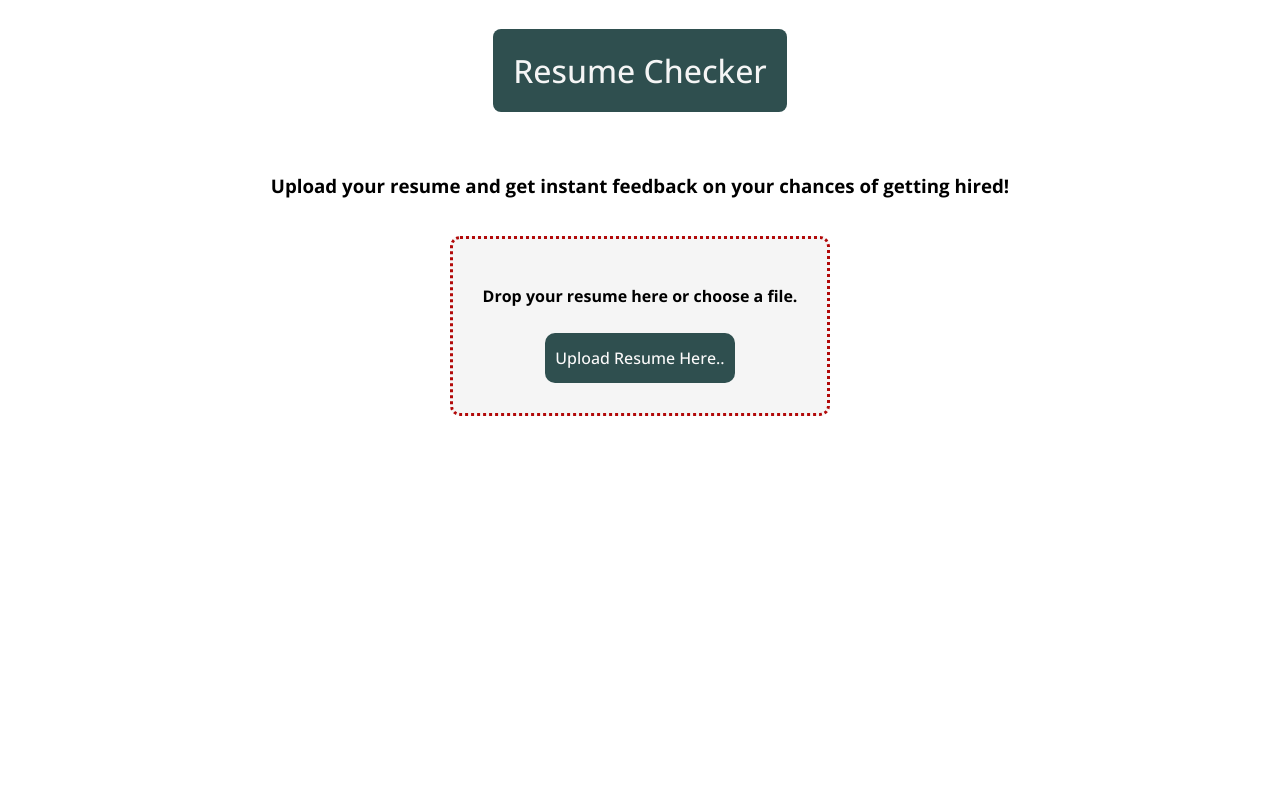
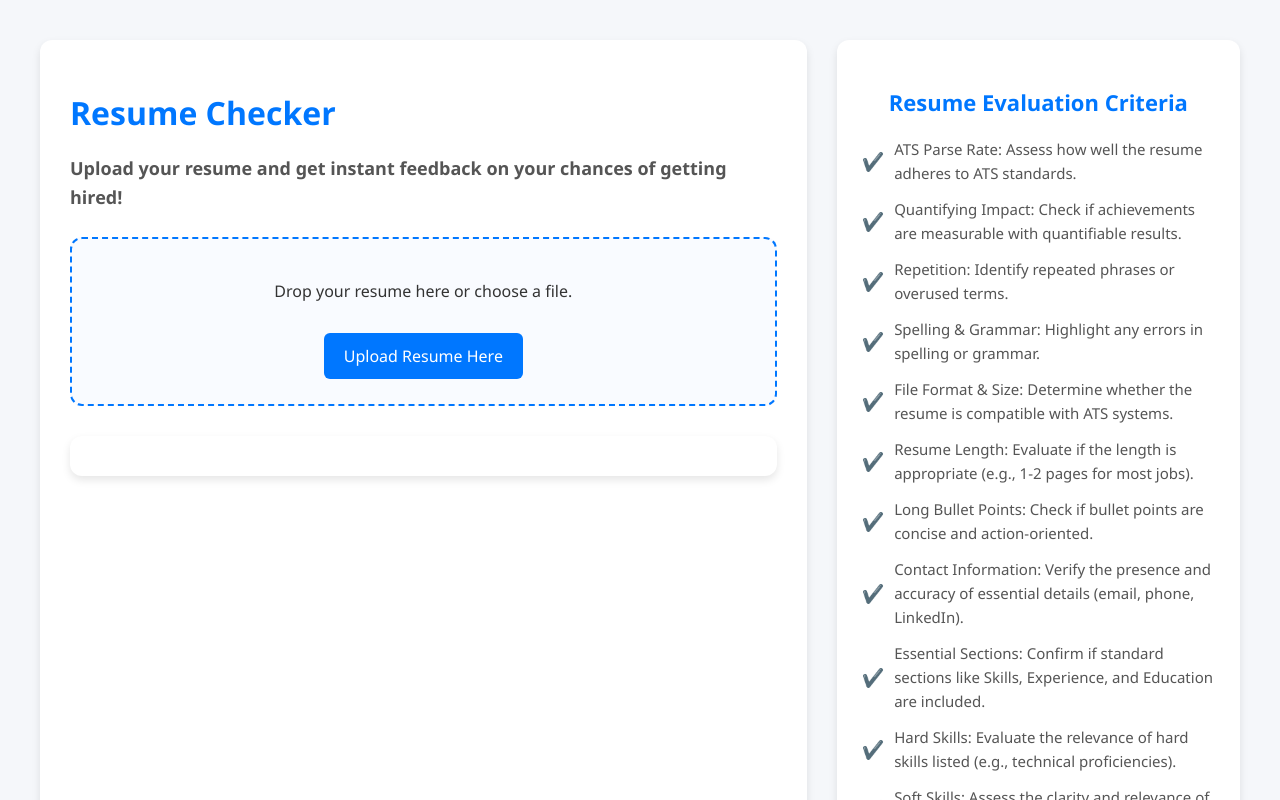
Before and after one commit to Rivalcoder/Resume-Sorter, a Next.js app: page / in a window 1280 px wide. Shown: the top 800 px of the page. Built offline with nearby package versions, Linux system fonts and the light colour scheme.

Commit message:
[Edit] Fine Tuning..

```diff
--- a/src/app/home.css
+++ b/src/app/home.css
@@ -1,95 +1,114 @@
-@import url('https://fonts.googleapis.com/css2?family=Open+Sans:ital,wght@0,300..800;1,300..800&display=swap');
+body {
+    margin: 0;
+    font-family: 'Segoe UI', Tahoma, Geneva, Verdana, sans-serif;
+    background-color: #f5f7fa;
+    color: #333;
+  }
 
-.home-body{
-    margin:0;
-    padding:0;
+  .home-container {
     display: flex;
-    align-items: center;
-    justify-content: center;
-    flex-direction: column;
-    font-family: "Open Sans", serif;
-    gap: 20px;
-}
+    flex-wrap: wrap;
+    justify-content: space-between;
+    padding: 40px;
+    gap: 30px;
+  }
 
-.head{
+  .left-section {
+    flex: 2;
+    background: #ffffff;
+    padding: 30px;
+    border-radius: 12px;
+    box-shadow: 0 4px 8px rgba(0, 0, 0, 0.1);
+  }
+
+  .head {
+    font-size: 32px;
+    color: #0077ff;
+    margin-bottom: 20px;
+  }
+
+  .subhead {
+    font-size: 18px;
+    margin-bottom: 25px;
+    color: #555;
+    line-height: 1.6;
+  }
+
+  .input-box {
+    background: #f9fbff;
+    border: 2px dashed #0077ff;
+    padding: 25px;
+    text-align: center;
+    border-radius: 12px;
+    transition: background-color 0.3s, border-color 0.3s;
+  }
+
+  .input-box:hover {
+    background-color: #eef6ff;
+    border-color: #0056b3;
+  }
+
+  .custom-file-label {
+    display: inline-block;
+    margin-top: 15px;
+    padding: 12px 20px;
+    background-color: #0077ff;
+    color: #fff;
+    border-radius: 6px;
+    cursor: pointer;
+    font-size: 16px;
     font-weight: 500;
-    background-color: darkslategrey;
-    padding :20px;
-    color: whitesmoke;
-    border-radius: 8px;
-}
+    transition: background-color 0.3s;
+  }
 
-.custom-file-label{
-    display: flex;
-    padding: 10px;
-    width:auto;
-    height: 30px;
-    background-color: darkslategrey;
-    color: #fcfbfb;
-    border-radius: 10px;
-    align-items: center;
-    justify-content: center;
-    font-weight: 500;
-}
+  .custom-file-label:hover {
+    background-color: #0056b3;
+  }
 
-.btn-1{
-    margin-top: 40px;
-    background-color: #4CAF50;
-    color: white;
-    font-size: large;
-    width: 130px;
-    height:50px;
-    border-radius: 50px;
+  .selected-file {
+    margin-top: 15px;
+    font-size: 15px;
+    color: #333;
+    font-style: italic;
+  }
 
-}
-.btn-1:hover{
-    background-color: #3e8e41;
-    cursor: pointer;
+  .response {
+    margin-top: 30px;
+  }
 
-}
-.btn-1:active{
-    scale: 1.05;
-}
-.input-box{
-    display: flex;
-    align-items: center;
-    justify-content: center;
-    flex-direction: column;
-    gap:10px;
-    border:3px rgb(178, 9, 9) dotted;
-    padding: 30px;
-    border-radius: 10px;
-    background-color:whitesmoke;
-    font-family:  "Open Sans", serif;
+  .error {
+    color: #d9534f;
+    font-size: 16px;
     font-weight: bold;
-}
+    margin-top: 15px;
+  }
 
-.success{
+  .response {
+    margin-top: 30px;
     padding: 20px;
-    font-family:"Open Sans", serif;
-    font-size: large;
-    border: 2px black solid;
-}
-.response{
-    max-width: 80%;
-    display: flex;
-    align-items: center;
-    justify-content: center;
-}
+    border-radius: 12px;
+    font-size: 16px;
+    line-height: 1.6;
+    box-shadow: 0 4px 8px rgba(0, 0, 0, 0.1);
+    animation: fadeIn 0.5s ease-in-out;
+    background-color: #ffffff;
+    max-width: 100%;
+    margin-left: auto;
+    margin-right: auto;
+  }
 
-
-.loader {
+  .loader {
     display: flex;
     justify-content: center;
     align-items: center;
-    margin-top: 20px;
+    margin-top: 30px;
   }
 
   .spinner {
-    width: 40px;
-    height: 40px;
-    border: 4px solid rgba(0, 123, 255, 0.3);
-    border-top: 4px solid #007bff;
+    width: 50px;
+    height: 50px;
+    border: 5px solid rgba(0, 119, 255, 0.3);
+    border-top: 5px solid #0077ff;
     border-radius: 50%;
     animation: spin 1s linear infinite;
   }
@@ -102,3 +121,52 @@
       transform: rotate(360deg);
     }
   }
+
+  .right-section {
+    flex: 1;
+    background: #ffffff;
+    padding: 25px;
+    border-radius: 12px;
+    box-shadow: 0 4px 8px rgba(0, 0, 0, 0.1);
+    max-height: fit-content;
+  }
+
+  .right-section h3 {
+    font-size: 22px;
+    color: #0077ff;
+    margin-bottom: 20px;
+    text-align: center;
+  }
+
+  .right-section ul {
+    list-style:none;
+    padding: 0;
+  }
+
+  .right-section li {
+    margin-bottom: 12px;
+    font-size: 15px;
+    color: #555;
+    line-height: 1.6;
+    display: flex;
+    align-items: center;
+    gap: 10px;
+  }
+
+  .right-section li::before {
+    content: "✔️";
+    color: #28a745;
+    font-size: 18px;
+  }
+
+  @media (max-width: 768px) {
+    .home-container {
+      flex-direction: column;
+      gap: 20px;
+    }
+
+    .right-section,
+    .left-section {
+      width: 100%;
+    }
+  }
--- a/src/app/page.js
+++ b/src/app/page.js
@@ -7,7 +7,24 @@ export default function Home() {
   const [fileName, setFileName] = useState("");
   const [response, setResponse] = useState("");
   const [error, setError] = useState("");
-  const [isLoading, setIsLoading] = useState(false); // New loading state
+  const [isLoading, setIsLoading] = useState(false);
+
+  const criteria = [
+    "ATS Parse Rate: Assess how well the resume adheres to ATS standards.",
+    "Quantifying Impact: Check if achievements are measurable with quantifiable results.",
+    "Repetition: Identify repeated phrases or overused terms.",
+    "Spelling & Grammar: Highlight any errors in spelling or grammar.",
+    "File Format & Size: Determine whether the resume is compatible with ATS systems.",
+    "Resume Length: Evaluate if the length is appropriate (e.g., 1-2 pages for most jobs).",
+    "Long Bullet Points: Check if bullet points are concise and action-oriented.",
+    "Contact Information: Verify the presence and accuracy of essential details (email, phone, LinkedIn).",
+    "Essential Sections: Confirm if standard sections like Skills, Experience, and Education are included.",
+    "Hard Skills: Evaluate the relevance of hard skills listed (e.g., technical proficiencies).",
+    "Soft Skills: Assess the clarity and relevance of soft skills included.",
+    "Active Voice: Check if bullet points use active voice instead of passive voice.",
+    "Buzzwords & Clichés: Identify overused buzzwords or vague terms and suggest replacements.",
+    "Design: Review the design for readability and ATS compatibility.",
+  ];
 
   const handleFileChange = async (event) => {
     const file = event.target.files[0];
@@ -18,9 +35,9 @@ export default function Home() {
     }
 
     setFileName(file.name);
-    setError(""); // Clear any previous errors
-    setResponse(""); // Reset previous response
-    setIsLoading(true); // Set loading state to true
+    setError("");
+    setResponse("");
+    setIsLoading(true);
 
     const formData = new FormData();
     formData.append("resume", file);
@@ -36,29 +53,22 @@ export default function Home() {
       }
 
       const data = await res.json();
-      setResponse(data.message || "File uploaded successfully!");
+      setResponse(data.message);
     } catch (err) {
       console.error("Error:", err);
       setError("Failed to process your resume. Please try again.");
     } finally {
-      setIsLoading(false); // Set loading state to false
+      setIsLoading(false);
     }
   };
 
-  // Convert the Markdown response to HTML
-  const getFormattedResponse = (response) => {
-    return marked(response);
-  };
-
   return (
-    <div className="home-body">
-      <div>
+    <div className="home-container">
+      <div className="left-section">
         <h1 className="head">Resume Checker</h1>
-      </div>
-      <div>
-        <h3>Upload your resume and get instant feedback on your chances of getting hired!</h3>
-      </div>
-      <div>
+        <h3 className="subhead">
+          Upload your resume and get instant feedback on your chances of getting hired!
+        </h3>
         <input
           type="file"
           id="fileInput"
@@ -68,25 +78,33 @@ export default function Home() {
         <div className="input-box">
           <p>Drop your resume here or choose a file.</p>
           <label htmlFor="fileInput" className="custom-file-label">
-            Upload Resume Here..
+            Upload Resume Here
           </label>
-          {fileName && <p>Selected File: {fileName}</p>}
-        </div>
+          {fileName && <p className="selected-file">Selected File: {fileName}</p>}
         </div>
         <div className="response">
           {isLoading && (
             <div className="loader">
               <div className="spinner"></div>
             </div>
-        )} {/* Display loader animation */}
+          )}
           {error && <p className="error">{error}</p>}
           {response && (
             <div
               className="success"
-            dangerouslySetInnerHTML={{ __html: getFormattedResponse(response) }}
+              dangerouslySetInnerHTML={{ __html: marked(response) }}
             />
           )}
         </div>
       </div>
+      <div className="right-section">
+        <h3>Resume Evaluation Criteria</h3>
+        <ul>
+          {criteria.map((criterion, index) => (
+            <li key={index}>{criterion}</li>
+          ))}
+        </ul>
+      </div>
+    </div>
   );
 }
```
Also changed, not shown: src/pages/api/server.js (+33 -9 lines). Lines whose indentation alone changed are shown as unchanged.
